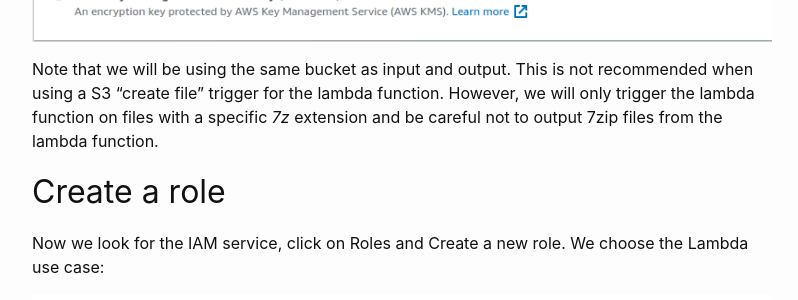
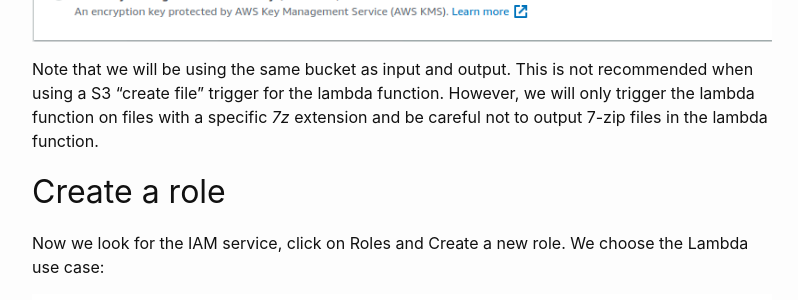
Before and after one commit to aetperf/aetperf.github.io, a Jekyll site: the page built from _posts/2021-03-25-Uncompress-a-7z-file-dropped-on-S3-with-a-Lambda-function-IN-PROGRESS.md, in a window 1280 px wide and 900 px high, scrolled down 1071 px. Shown: the part 153-453 px from the top of the window, without its empty margins (238-1036 px from the left). Built offline with Jekyll 4.4.1, drawn with Linux system fonts in a browser that asks for light colours.

```diff
--- a/_posts/2021-03-25-Uncompress-a-7z-file-dropped-on-S3-with-a-Lambda-function-IN-PROGRESS.md
+++ b/_posts/2021-03-25-Uncompress-a-7z-file-dropped-on-S3-with-a-Lambda-function-IN-PROGRESS.md
@@ -19,7 +19,7 @@
 
 ![Default encryption](/img/2021-03-25_01/2021-03-25_11-46_2.png)
 
-Note that we will be using the same bucket as input and output. This is not recommended when using a S3 "create file" trigger for the lambda function. However, we will only trigger the lambda function on files with a specific *7z* extension and be careful not to output 7zip files from the lambda function.
+Note that we will be using the same bucket as input and output. This is not recommended when using a S3 "create file" trigger for the lambda function. However, we will only trigger the lambda function on files with a specific *7z* extension and be careful not to output 7-zip files in the lambda function.
 
 ## Create a role
 
```
Also changed, not shown: other parts of _posts/2021-03-25-Uncompress-a-7z-file-dropped-on-S3-with-a-Lambda-function-IN-PROGRESS.md (+1 -1 lines), img/2021-03-25_01/2021-03-25_17-16.png (added).
